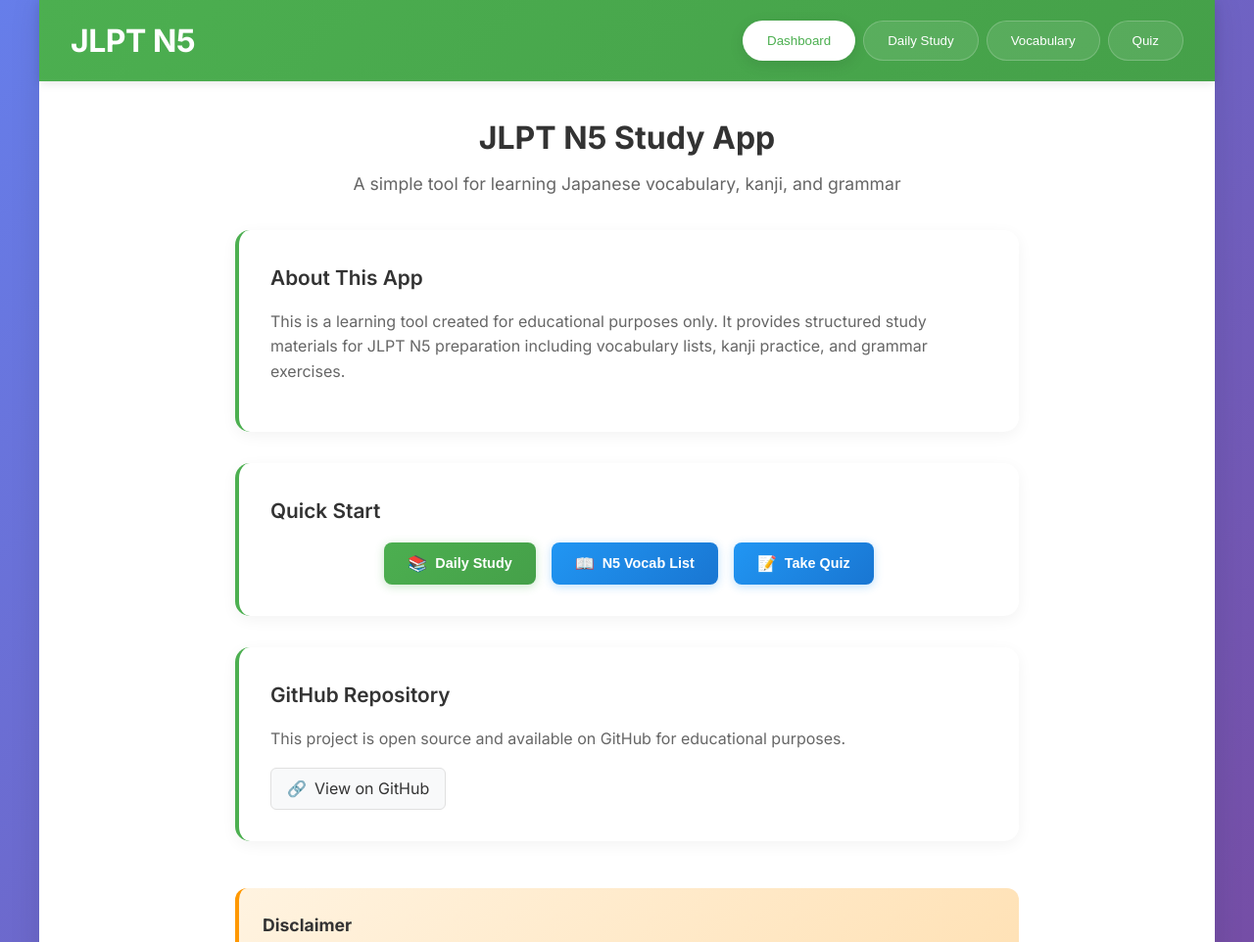
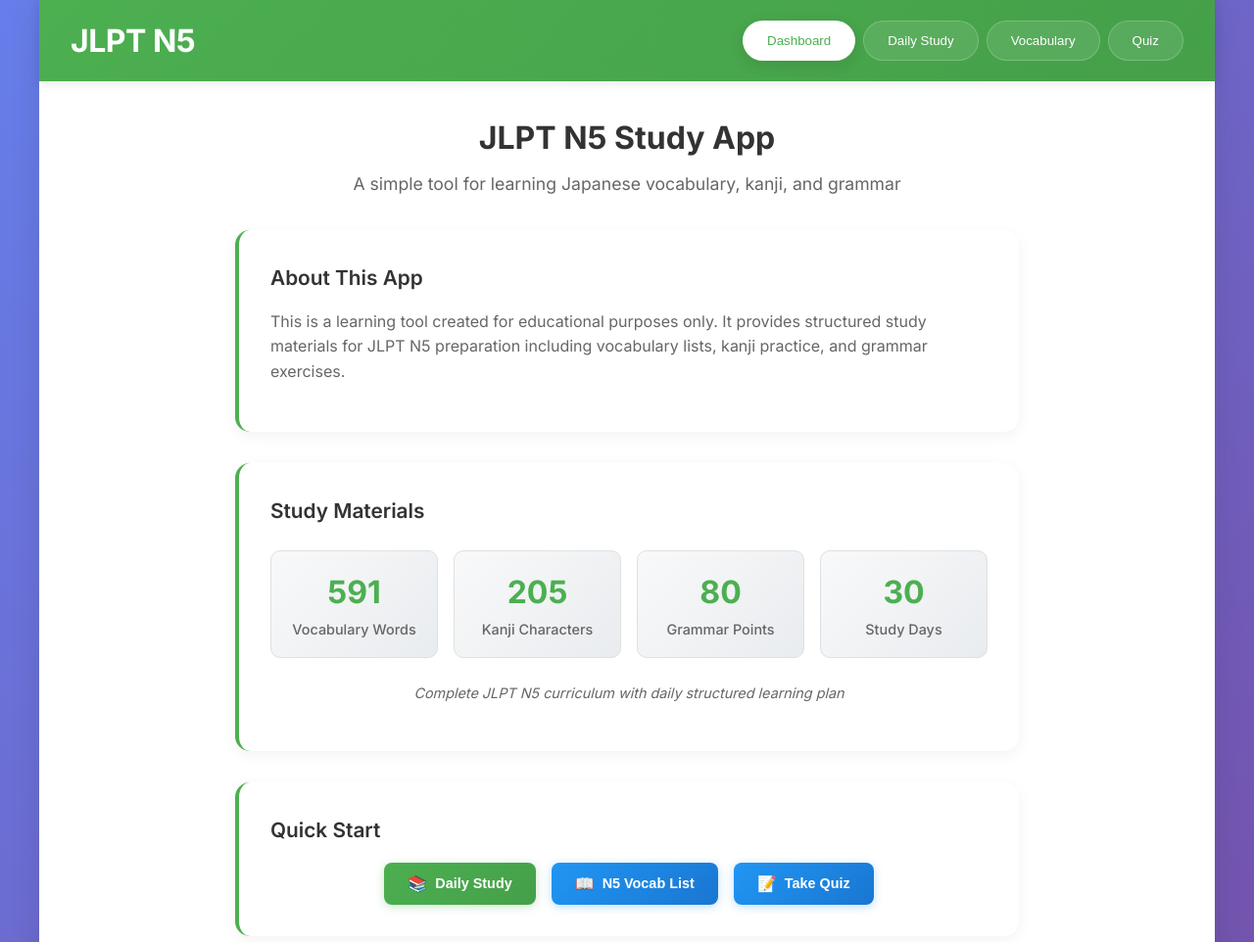
Before and after one commit to silent9669/JLPT_N5, a website: page index.html in a window 1280 px wide. Shown: the top 962 px of the page at 98% size. Drawn offline with Linux system fonts and the light colour scheme.

Commit message:
Enhance vocabulary loading and UI features in JLPTApp
- Updated vocabulary loading logic to always fetch data when visiting the vocabulary section, with improved rendering for already loaded data.
- Added error handling for API requests, including user feedback and a retry option for failed loads.
- Introduced a new statistics section in the HTML to display key study metrics.
- Enhanced loading messages and buttons for better user interaction.
- Improved CSS styles for the new statistics layout and overall UI consistency.

```diff
--- a/app.js
+++ b/app.js
@@ -162,9 +162,14 @@ class JLPTApp {
         // Load section-specific data
         if (sectionName === 'daily') {
             this.loadDayData(this.currentDay);
-        } else if (sectionName === 'vocabulary' && this.vocabData.length === 0) {
-            // Auto-load N5 vocabulary when first visiting the section
-            this.loadVocabularyFromAPI();
+        } else if (sectionName === 'vocabulary') {
+            // Always load vocabulary when visiting the section
+            if (this.vocabData.length === 0) {
+                this.loadVocabularyFromAPI();
+            } else {
+                // If already loaded, just render it
+                this.renderVocabularyTable();
+            }
         }
     }
 
@@ -295,16 +300,26 @@ class JLPTApp {
     async loadVocabularyFromAPI() {
         try {
             const container = document.getElementById('vocabularyDatabase');
-            if (!container) return;
+            if (!container) {
+                console.error('Vocabulary container not found');
+                return;
+            }
 
             container.innerHTML = '<div class="loading-message">Loading N5 vocabulary list...</div>';
 
             // Load from local JSON file for faster loading
             const response = await fetch('n5_vocabulary.json');
+            if (!response.ok) {
+                throw new Error(`HTTP error! status: ${response.status}`);
+            }
+
             const data = await response.json();
+            console.log('Loaded vocabulary data:', data);
 
             this.vocabData = data.vocabulary || [];
             this.filteredVocabData = [...this.vocabData];
+
+            console.log('Processed vocabulary data:', this.vocabData.length, 'words');
 
             this.updateVocabStats();
             this.renderVocabularyTable();
@@ -312,7 +327,12 @@ class JLPTApp {
             console.error('Error loading vocabulary:', error);
             const container = document.getElementById('vocabularyDatabase');
             if (container) {
-                container.innerHTML = '<div class="loading-message">Unable to load vocabulary data. Please check your internet connection and try again.</div>';
+                container.innerHTML = `
+                    <div class="loading-message">
+                        <p>Unable to load vocabulary data. Please try again.</p>
+                        <button class="btn primary" onclick="window.jlptApp.loadVocabularyFromAPI()">Retry</button>
+                    </div>
+                `;
             }
         }
     }
@@ -752,7 +772,9 @@ class JLPTApp {
 
 // Initialize the app when the page loads
 document.addEventListener('DOMContentLoaded', () => {
+    console.log('Initializing JLPT App...');
     window.jlptApp = new JLPTApp();
+    console.log('JLPT App initialized successfully');
 });
 
 // Global functions for onclick handlers
--- a/index.html
+++ b/index.html
@@ -38,6 +38,29 @@
                     </div>
 
                     <div class="info-card">
+                        <h3>Study Materials</h3>
+                        <div class="stats-grid">
+                            <div class="stat-item">
+                                <div class="stat-number">591</div>
+                                <div class="stat-label">Vocabulary Words</div>
+                            </div>
+                            <div class="stat-item">
+                                <div class="stat-number">205</div>
+                                <div class="stat-label">Kanji Characters</div>
+                            </div>
+                            <div class="stat-item">
+                                <div class="stat-number">80</div>
+                                <div class="stat-label">Grammar Points</div>
+                            </div>
+                            <div class="stat-item">
+                                <div class="stat-number">30</div>
+                                <div class="stat-label">Study Days</div>
+                            </div>
+                        </div>
+                        <p class="stats-description">Complete JLPT N5 curriculum with daily structured learning plan</p>
+                    </div>
+
+                    <div class="info-card">
                         <h3>Quick Start</h3>
                         <div class="quick-actions">
                             <button class="action-btn primary" onclick="startDailyStudy()">
@@ -59,7 +82,7 @@
                         <h3>GitHub Repository</h3>
                         <p>This project is open source and available on GitHub for educational purposes.</p>
                         <div class="github-info">
-                            <a href="https://github.com/yourusername/jlpt-n5-study-app" target="_blank" class="github-link">
+                            <a href="https://github.com/silent9669/JLPT_N5" target="_blank" class="github-link">
                                 <span class="btn-icon">🔗</span>
                                 View on GitHub
                             </a>
@@ -190,7 +213,10 @@
                     </div>
 
                     <div id="vocabularyDatabase" class="vocab-database">
-                        <div class="loading-message">Click "Load N5 Vocab List" to start exploring the vocabulary list.</div>
+                        <div class="loading-message">
+                            <p>Click "Load N5 Vocab List" to start exploring the vocabulary list.</p>
+                            <button class="btn primary" onclick="window.jlptApp.loadVocabularyFromAPI()" style="margin-top: 1rem;">Load Vocabulary Now</button>
+                        </div>
                     </div>
                 </div>
             </section>
--- a/styles.css
+++ b/styles.css
@@ -219,6 +219,45 @@ body {
     font-size: 0.9rem;
     line-height: 1.5;
     margin: 0;
+}
+
+/* Dashboard Statistics */
+.stats-grid {
+    display: grid;
+    grid-template-columns: repeat(auto-fit, minmax(120px, 1fr));
+    gap: 1rem;
+    margin: 1.5rem 0;
+}
+
+.stat-item {
+    text-align: center;
+    padding: 1rem;
+    background: linear-gradient(135deg, #f8f9fa 0%, #e9ecef 100%);
+    border-radius: 10px;
+    border: 1px solid #e0e0e0;
+}
+
+.stat-number {
+    font-size: 2rem;
+    font-weight: 700;
+    color: #4CAF50;
+    margin-bottom: 0.25rem;
+    display: block;
+}
+
+.stat-label {
+    font-size: 0.8rem;
+    color: #666;
+    font-weight: 500;
+    line-height: 1.2;
+}
+
+.stats-description {
+    color: #666;
+    font-size: 0.9rem;
+    text-align: center;
+    margin-top: 1rem;
+    font-style: italic;
 }
 
 /* Section Headers */
```
